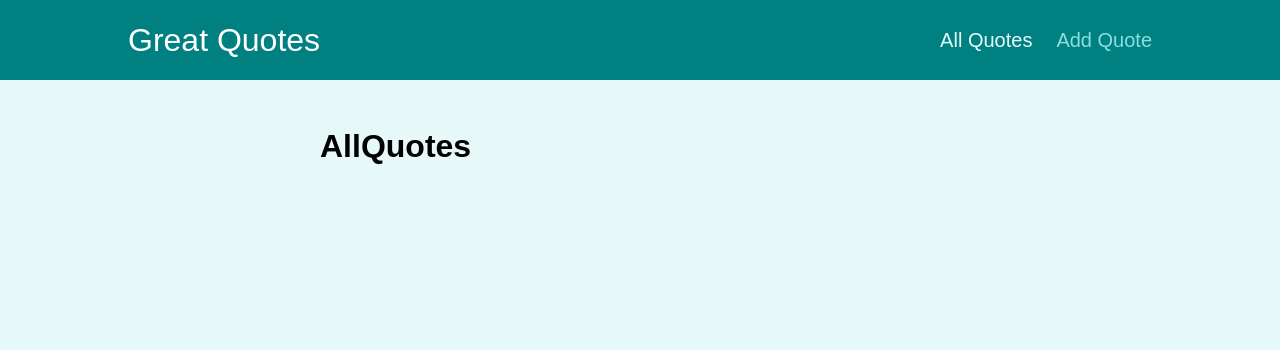
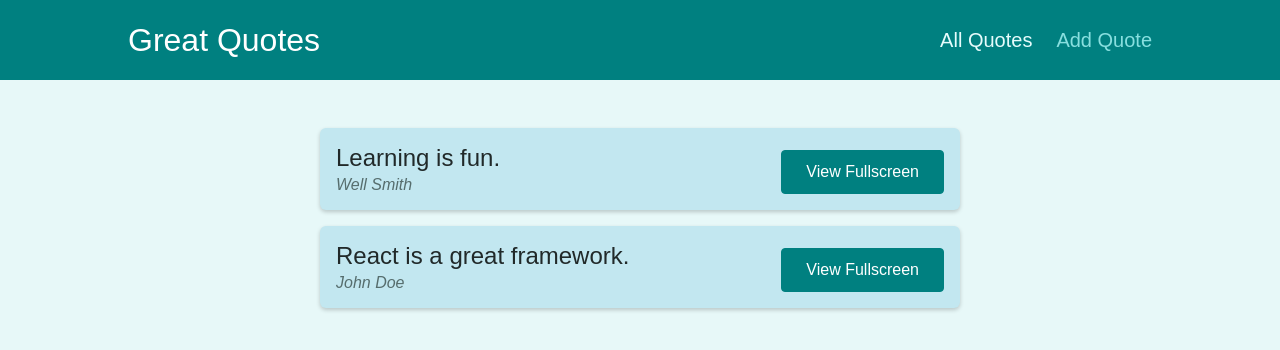
Before and after one commit to K-Mo2/Quote-Web-App, a React (Create React App) app: page /quotes in a window 1280 px wide. Shown: the top 350 px of the page. Built offline with nearby package versions, Linux system fonts and the light colour scheme.

Commit message:
some routing features has been added

```diff
--- a/src/App.js
+++ b/src/App.js
@@ -3,19 +3,26 @@ import AllQuotes from "./pages/AllQuotes";
 import NewQuote from "./pages/NewQuote";
 import QuoteDetails from "./pages/QuoteDetails";
 import Layout from "./components/layout/Layout";
-
+import NotFound from "./pages/NotFound";
+const DUMMY_QUOTES = [
+  { id: "q1", author: "Well Smith", text: "Learning is fun." },
+  { id: "q2", author: "John Doe", text: "React is a great framework." },
+];
 function App() {
   return (
     <Layout>
       <Switch>
         <Route path="/quotes" exact>
-          <AllQuotes />
+          <AllQuotes quotes={DUMMY_QUOTES} />
         </Route>
         <Route path="/quotes/:quoteId">
-          <QuoteDetails />
+          <QuoteDetails quotes={DUMMY_QUOTES} />
         </Route>
         <Route path="/newQuote">
           <NewQuote />
+        </Route>
+        <Route path="*">
+          <NotFound />
         </Route>
       </Switch>
     </Layout>
--- a/src/components/quotes/QuoteItem.js
+++ b/src/components/quotes/QuoteItem.js
@@ -1,4 +1,5 @@
-import classes from './QuoteItem.module.css';
+import classes from "./QuoteItem.module.css";
+import { Link } from "react-router-dom";
 
 const QuoteItem = (props) => {
   return (
@@ -9,9 +10,9 @@ const QuoteItem = (props) => {
         </blockquote>
         <figcaption>{props.author}</figcaption>
       </figure>
-      <a className='btn'>
+      <Link to={`/quotes/${props.id}`} className="btn">
         View Fullscreen
-      </a>
+      </Link>
     </li>
   );
 };
--- a/src/pages/AllQuotes.js
+++ b/src/pages/AllQuotes.js
@@ -1,9 +1,11 @@
 import React from "react";
+import QuoteList from "../components/quotes/QuoteList";
 
-export default function AllQuotes() {
+
+export default function AllQuotes(props) {
   return (
     <div>
-      <h1>AllQuotes</h1>
+      <QuoteList quotes={props.quotes} />
     </div>
   );
 }
--- a/src/pages/NewQuote.js
+++ b/src/pages/NewQuote.js
@@ -1,9 +1,18 @@
 import React from "react";
+import QuoteForm from "../components/quotes/QuoteForm";
+import { useHistory } from "react-router";
 
 export default function NewQuote() {
+  const history = useHistory();
+
+  const addQuoteHandler = (quoteData) => {
+    console.log(quoteData);
+    history.push("/quotes");
+  };
+
   return (
     <div>
-      <h2>NewQuote</h2>
+      <QuoteForm onAddQuote={addQuoteHandler} />
     </div>
   );
 }
--- /dev/null
+++ b/src/pages/NotFound.js
@@ -0,0 +1,9 @@
+import React from "react";
+
+export default function NotFound() {
+  return (
+    <div className='centerd'>
+      <h3>404 Not Found !</h3>
+    </div>
+  );
+}
--- a/src/pages/QuoteDetails.js
+++ b/src/pages/QuoteDetails.js
@@ -1,13 +1,21 @@
 import React from "react";
 import { useParams, Route } from "react-router";
 import Comments from "../components/comments/Comments";
+import HighlightedQuote from "../components/quotes/HighlightedQuote";
 
-export default function QuoteDetails() {
+export default function QuoteDetails({ quotes }) {
   const { quoteId } = useParams();
-  console.log(quoteId);
+
+  const quote = quotes.find((quote) => quote.id === quoteId);
+
+  if (!quote) {
+    return <p>No quotes found !</p>;
+  }
+
   return (
     <div>
       <h3>QuoteDetails</h3>
+      <HighlightedQuote {...quote} />
       <Route path={`/quotes/${quoteId}/comment`}>
         <Comments />
       </Route>
```
Also changed, not shown: 1 other file (tests, documents, lock files or other folders).
